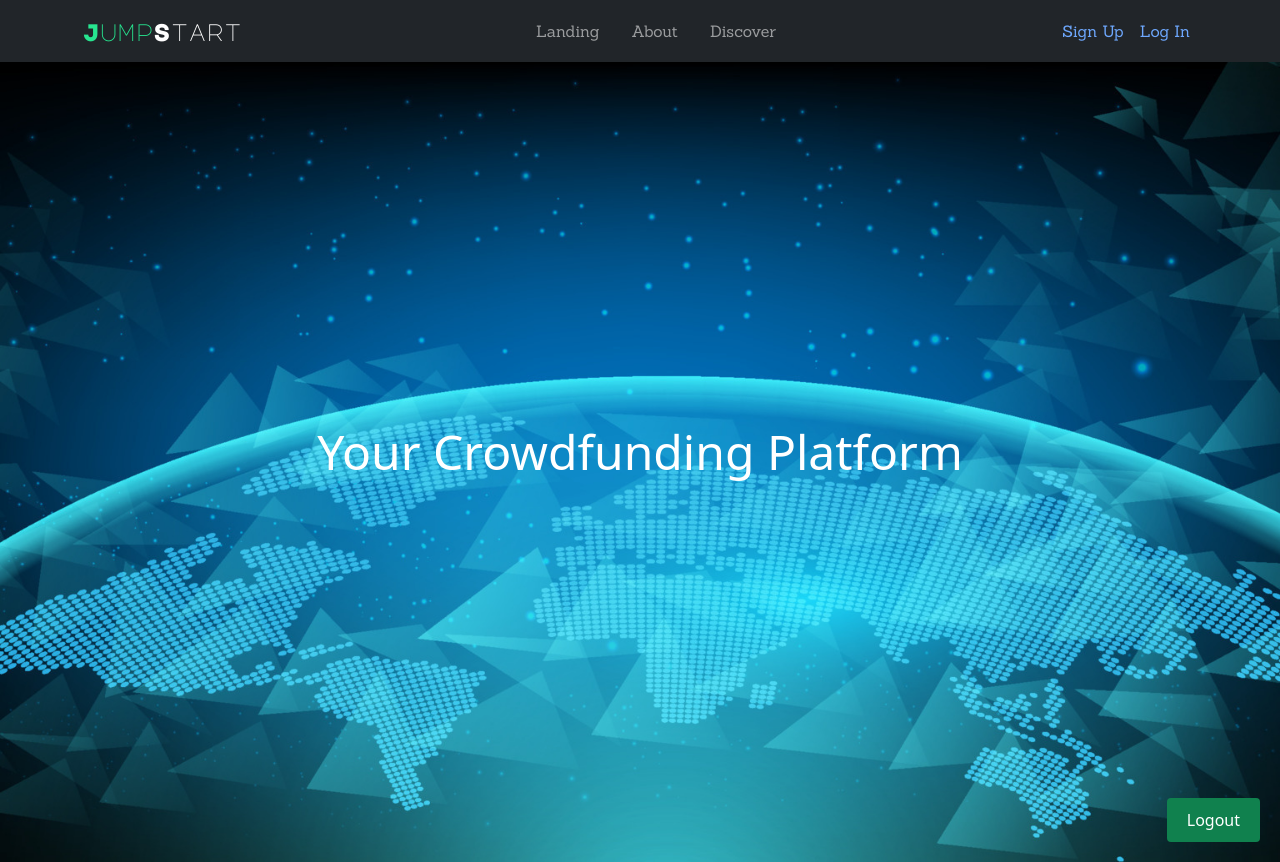
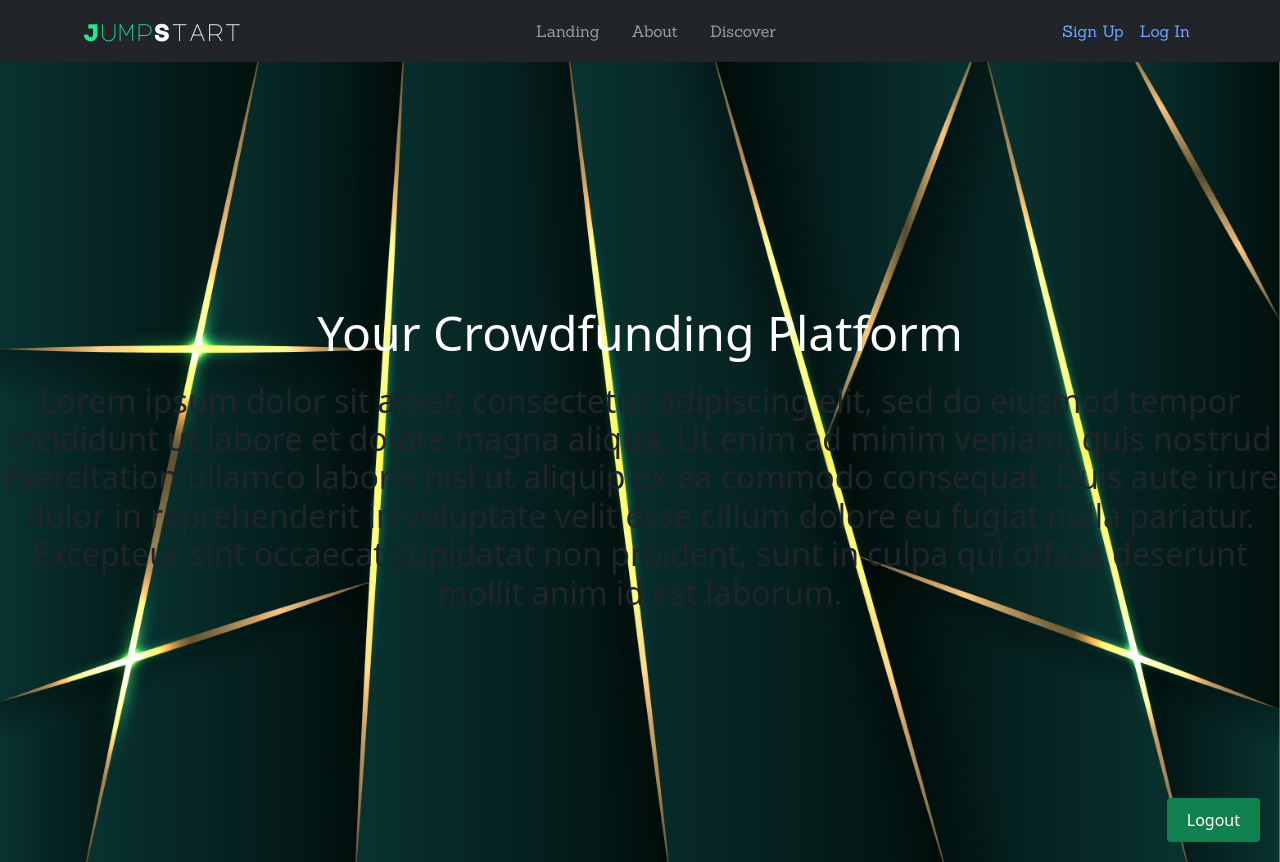
Before and after one commit to HarshaExplorer/JumpStart, a React (Create React App) app: page / in a window 1280 px wide. Built offline with nearby package versions, Linux system fonts and the light colour scheme.

Commit message:
Updated logo and Main Page

```diff
--- a/src/routes/Landing.jsx
+++ b/src/routes/Landing.jsx
@@ -12,7 +12,15 @@
     <div className="landing-container">
       <div className="landing-content">
         <h1 className="landing-title">Your Crowdfunding Platform</h1>
-        {/* Add your styled text here */}
+        <h2 className="landing-h2">
+          Lorem ipsum dolor sit amet, consectetur adipiscing elit, sed do
+          eiusmod tempor incididunt ut labore et dolore magna aliqua. Ut enim ad
+          minim veniam, quis nostrud exercitation ullamco laboris nisi ut
+          aliquip ex ea commodo consequat. Duis aute irure dolor in
+          reprehenderit in voluptate velit esse cillum dolore eu fugiat nulla
+          pariatur. Excepteur sint occaecat cupidatat non proident, sunt in
+          culpa qui officia deserunt mollit anim id est laborum.
+        </h2>
         <Link to="/" className="logout-btn" onClick={handleLogout}>
           Logout
         </Link>
```
Also changed, not shown: src/routes/your-background-image.jpg.
